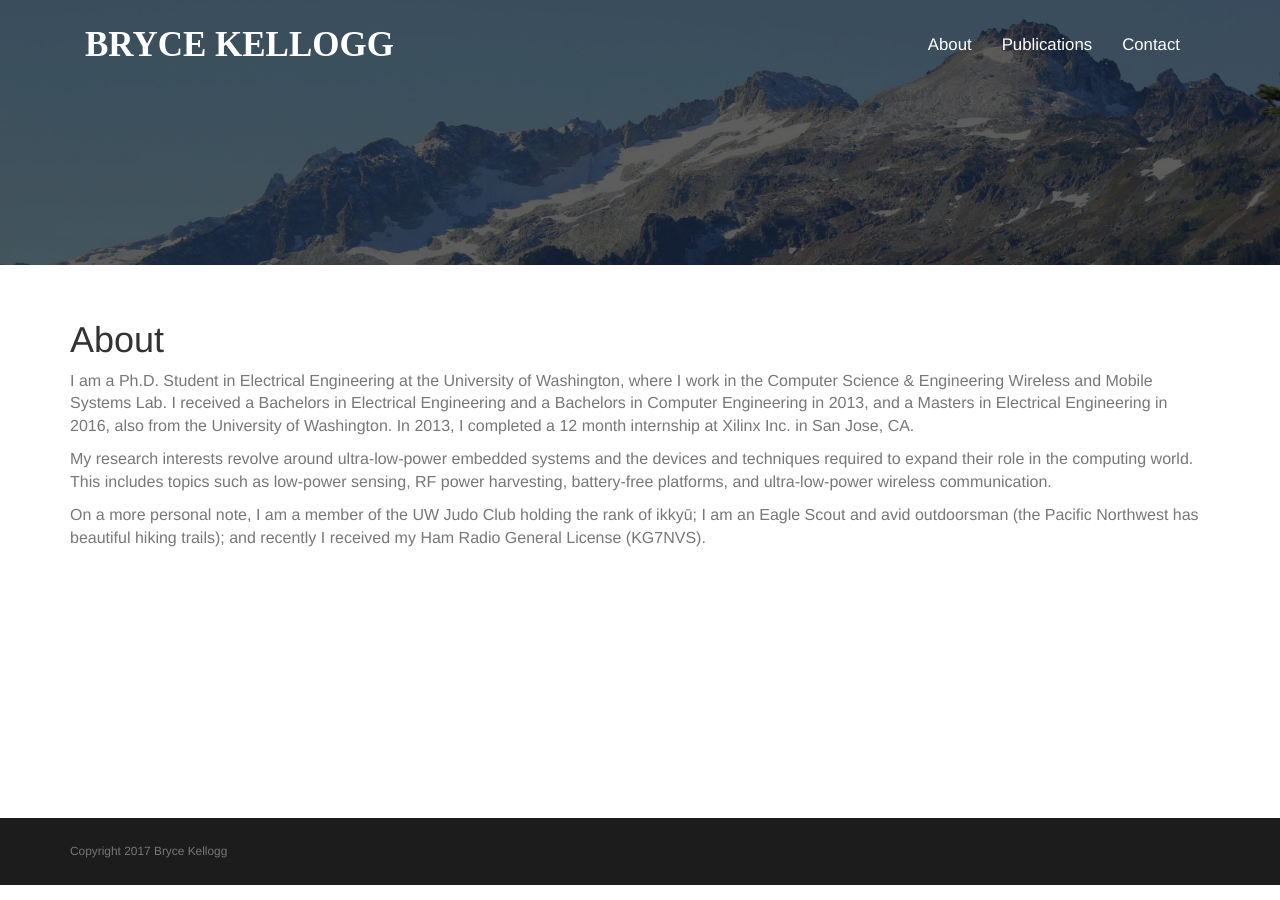
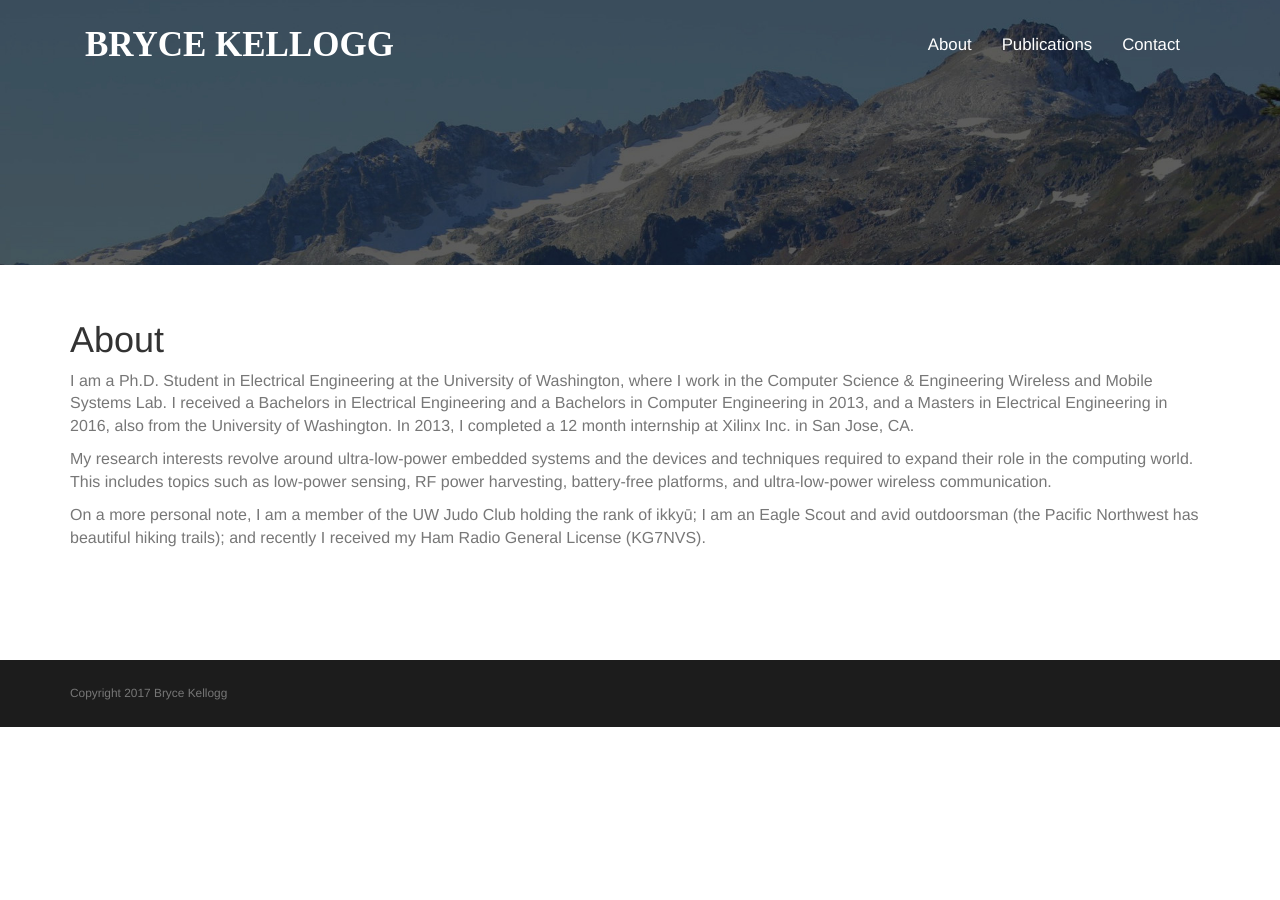
Before and after one commit to brycekellogg/BryceKellogg.com, a Jekyll site: the page built from _pages/about.md, in a window 1280 px wide. Built offline with Jekyll 4.4.1, drawn with Linux system fonts in a browser that asks for light colours; nearby versions of some CDN libraries.

Commit message:
Fixed footer issue

```diff
--- a/css/main.css
+++ b/css/main.css
@@ -4,7 +4,6 @@
 
 .footer {
     position: absolute;
-    bottom: 0;
     width: 100%;
     background-color: #1c1c1c;
     padding: 15px;
@@ -14,6 +13,7 @@
 
 .content {
     padding-top: 35px;
+    padding-bottom: 100px;
     font-size: 16px;
 }
 
```
